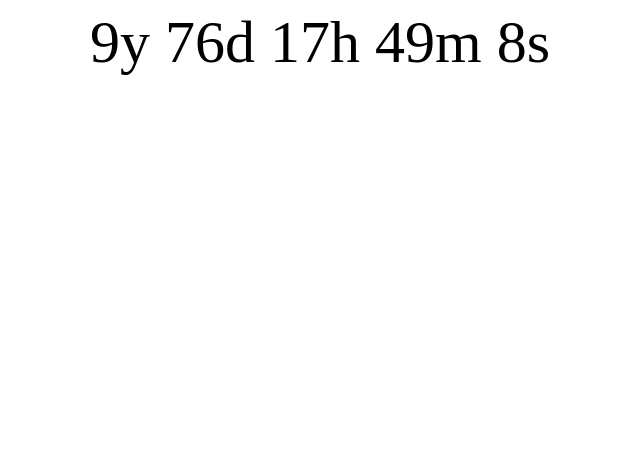
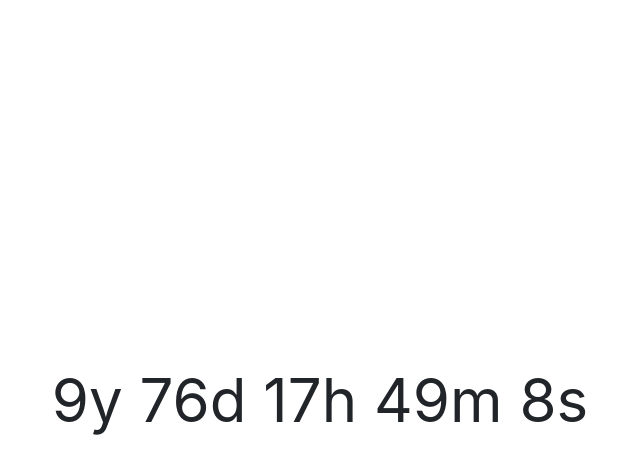
Before and after one commit to 10yearsproject/10yearsproject.github.io, a plain HTML site: page index.html in a window 1280 px wide. Shown: the whole page, without its empty margins (320-960 px from the left). Drawn offline with nearby package versions, Linux system fonts and the light colour scheme.

Commit message:
nice margin, centered

```diff
--- a/index.html
+++ b/index.html
@@ -2,17 +2,29 @@
 <html>
 <head>
 <meta name="viewport" content="width=device-width, initial-scale=1">
+<link rel="stylesheet" href="https://stackpath.bootstrapcdn.com/bootstrap/4.1.3/css/bootstrap.min.css" integrity="sha384-MCw98/SFnGE8fJT3GXwEOngsV7Zt27NXFoaoApmYm81iuXoPkFOJwJ8ERdknLPMO" crossorigin="anonymous">
 <style>
-p {
-  text-align: center;
-  font-size: 60px;
-  margin-top: 0px;
+ #clock {
+     font-size: 60px;
+     margin-left:auto;
+     margin-right:auto;
+ }
+ .vertical-center {
+     min-height: 100%;  /* Fallback for browsers do NOT support vh unit */
+     min-height: 100vh; /* Fallback */
+
+     display: flex;
+     align-items: center;
 }
+ /* } */
 </style>
 </head>
 <body>
-
-<p id="demo"></p>
+    <div class="container">
+        <div class="vertical-center">
+            <span id="clock" ></span>
+        </div>
+    </div>
 
 <script>
 // Set the date we're counting down to
@@ -34,16 +46,19 @@ var x = setInterval(function() {
     var minutes = Math.floor((distance % (1000 * 60 * 60)) / (1000 * 60));
     var seconds = Math.floor((distance % (1000 * 60)) / 1000);
 
-    // Output the result in an element with id="demo"
-    document.getElementById("demo").innerHTML = years + "y " + days + "d " + hours + "h "
-    + minutes + "m " + seconds + "s ";
+     //Output the result in an element with id="clock"
+     document.getElementById("clock").innerHTML = years + "y " + days + "d " + hours + "h "
+                                                + minutes + "m " + seconds + "s ";
 
     // If the count down is over, write some text
     if (distance < 0) {
         clearInterval(x);
-        document.getElementById("demo").innerHTML = "EXPIRED";
+        document.getElementById("clock").innerHTML = "EXPIRED";
     }
 }, 1000);
+
+ //for test purpose
+ /* document.getElementById("clock").innerHTML =  "9y 365d 24h 60m 60s"; */
 </script>
 
 </body>
```
